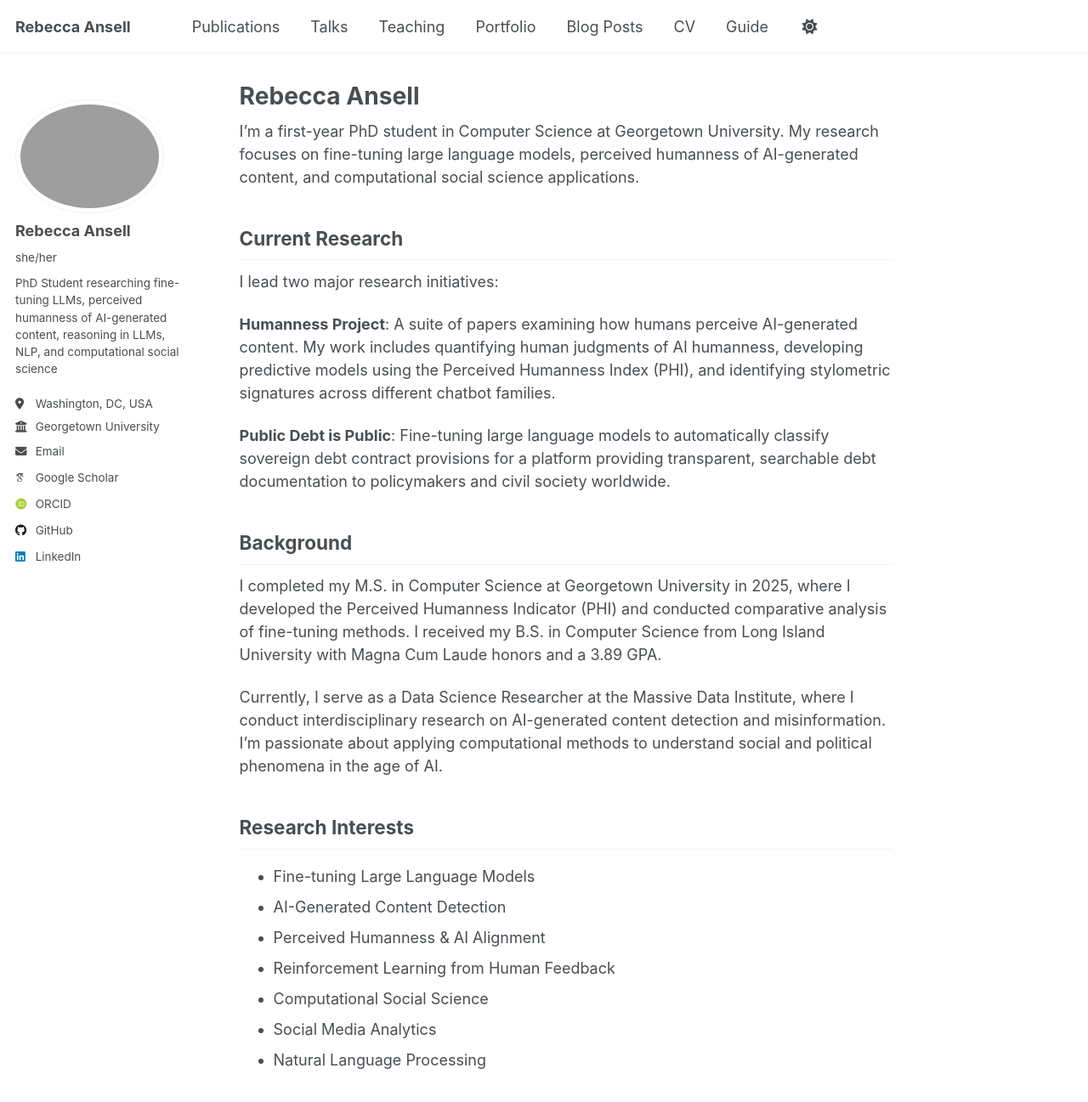
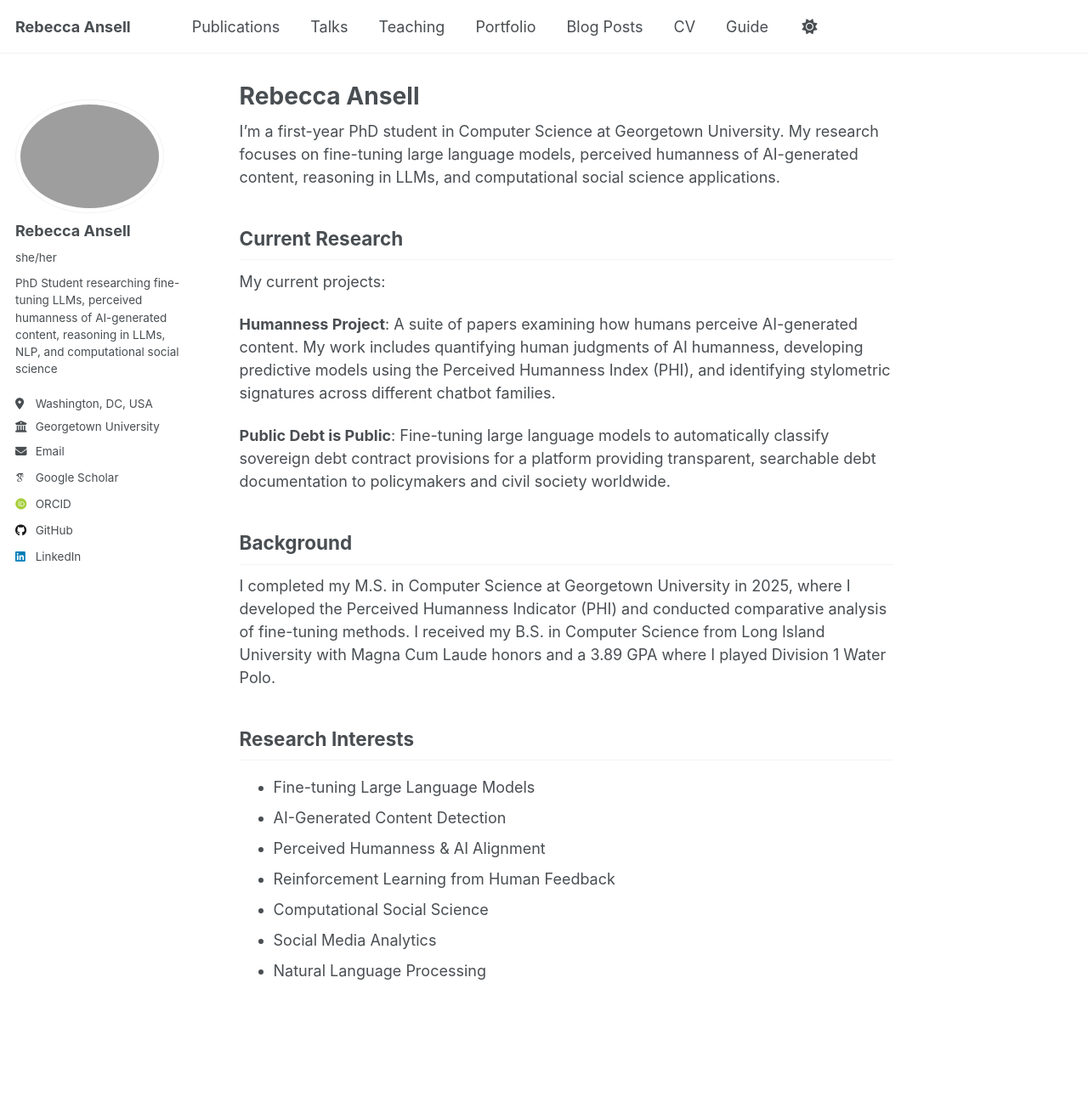
Before and after one commit to rebeccaansell/rebeccaansell.github.io, a Jekyll site: the page built from _pages/about.md, in a window 1280 px wide and 1400 px high. Shown: the top 1297 px of the window at 85% size. Built offline with Jekyll 4.4.1, drawn with Linux system fonts in a browser that asks for light colours; some web fonts are replaced; a script that is not in the unit is left out.

Commit message:
Apply remaining website updates

```diff
--- a/_pages/about.md
+++ b/_pages/about.md
@@ -7,11 +7,11 @@ redirect_from:
   - /about.html
 ---
 
-I'm a first-year PhD student in Computer Science at Georgetown University. My research focuses on fine-tuning large language models, perceived humanness of AI-generated content, and computational social science applications.
+I'm a first-year PhD student in Computer Science at Georgetown University. My research focuses on fine-tuning large language models, perceived humanness of AI-generated content, reasoning in LLMs, and computational social science applications.
 
 ## Current Research
 
-I lead two major research initiatives:
+My current projects:
 
 **Humanness Project**: A suite of papers examining how humans perceive AI-generated content. My work includes quantifying human judgments of AI humanness, developing predictive models using the Perceived Humanness Index (PHI), and identifying stylometric signatures across different chatbot families.
 
@@ -19,9 +19,8 @@ I lead two major research initiatives:
 
 ## Background
 
-I completed my M.S. in Computer Science at Georgetown University in 2025, where I developed the Perceived Humanness Indicator (PHI) and conducted comparative analysis of fine-tuning methods. I received my B.S. in Computer Science from Long Island University with Magna Cum Laude honors and a 3.89 GPA.
+I completed my M.S. in Computer Science at Georgetown University in 2025, where I developed the Perceived Humanness Indicator (PHI) and conducted comparative analysis of fine-tuning methods. I received my B.S. in Computer Science from Long Island University with Magna Cum Laude honors and a 3.89 GPA where I played Division 1 Water Polo.
 
-Currently, I serve as a Data Science Researcher at the Massive Data Institute, where I conduct interdisciplinary research on AI-generated content detection and misinformation. I'm passionate about applying computational methods to understand social and political phenomena in the age of AI.
 
 ## Research Interests
 
```
